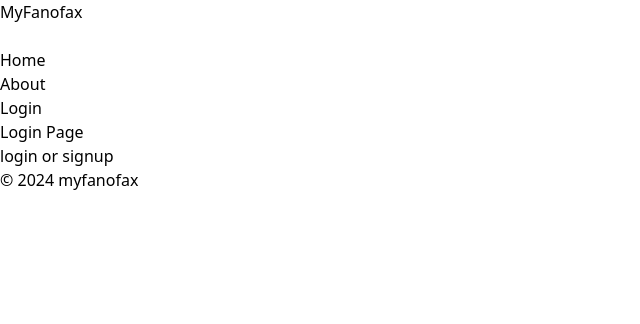
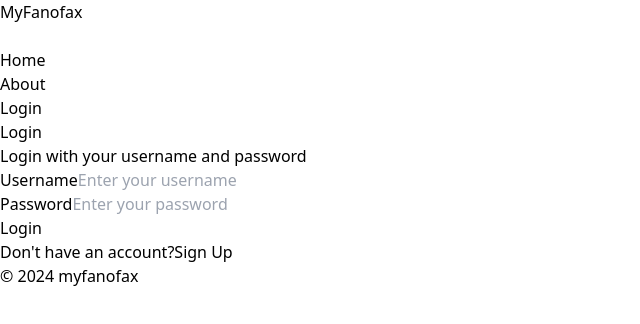
Before and after one commit to kristin-denny/MyFanofax, a React app in the folder client/: page /login in a window 1280 px wide. Shown: the top 324 px of the page, without its empty margins (0-640 px from the left). Built offline with nearby package versions, Linux system fonts and the light colour scheme; the HTML template or start-up script is replaced by a standard one.

Commit message:
login/sign-up works

```diff
--- a/client/src/pages/Login.tsx
+++ b/client/src/pages/Login.tsx
@@ -1,8 +1,107 @@
-export default function Portfolio() {
-  return (
-    <section>
-      <h1 className="text-3xl font-bold mb-4 text-center md:text-left">Login Page</h1>
-      <h2>login or signup</h2>
+import { useState } from 'react';
+
+export default function Portfolio() { // Rename to Login
+  const [isLogin, setIsLogin] = useState(true);
+
+  return ( // Login Form UI with conditional rendering
+    <section className="flex flex-col items-center justify-center min-h-screen bg-gray-100 p-6">
+      <div className="w-full max-w-md p-8 space-y-6 bg-white rounded-lg shadow-md">
+        <h1 className="text-3xl font-bold text-center text-gray-800 mb-4">
+          {isLogin ? 'Login' : 'Sign Up'}
+        </h1>
+        <h2 className="text-center text-gray-600 mb-6">
+          {isLogin ? 'Login with your username and password' : 'Sign up to create an account'}
+        </h2>
+
+        {isLogin ? (
+          // Login Form
+          <form className="space-y-4">
+            <div>
+              <label className="block text-gray-700">Username</label>
+              <input
+                type="text"
+                className="w-full px-4 py-2 mt-2 border rounded-md focus:outline-none focus:ring-2 focus:ring-blue-500"
+                placeholder="Enter your username"
+                required
+              />
+            </div>
+            <div>
+              <label className="block text-gray-700">Password</label>
+              <input
+                type="password"
+                className="w-full px-4 py-2 mt-2 border rounded-md focus:outline-none focus:ring-2 focus:ring-blue-500"
+                placeholder="Enter your password"
+                required
+              />
+            </div>
+            <button
+              type="submit"
+              className="w-full px-4 py-2 font-bold text-white bg-blue-600 rounded-md hover:bg-blue-700 focus:outline-none focus:ring-2 focus:ring-blue-500"
+            >
+              Login
+            </button>
+          </form>
+        ) : (
+          // Sign Up Form
+          <form className="space-y-4">
+            <div>
+              <label className="block text-gray-700">Username</label>
+              <input
+                type="text"
+                className="w-full px-4 py-2 mt-2 border rounded-md focus:outline-none focus:ring-2 focus:ring-blue-500"
+                placeholder="Choose a username"
+                required
+              />
+            </div>
+            <div>   {/* Email Input */}
+              <label className="block text-gray-700">Email</label>
+              <input
+                type="email"
+                className="w-full px-4 py-2 mt-2 border rounded-md focus:outline-none focus:ring-2 focus:ring-blue-500"
+                placeholder="Enter your email"
+                required
+              />
+            </div>
+            <div> {/* Password Input */}
+              <label className="block text-gray-700">Password</label>
+              <input
+                type="password"
+                className="w-full px-4 py-2 mt-2 border rounded-md focus:outline-none focus:ring-2 focus:ring-blue-500"
+                placeholder="Create a password"
+                required
+              />
+            </div>
+            <div> {/* Confirm Password Input */}
+              <label className="block text-gray-700">Confirm Password</label>
+              <input
+                type="password"
+                className="w-full px-4 py-2 mt-2 border rounded-md focus:outline-none focus:ring-2 focus:ring-blue-500"
+                placeholder="Confirm your password"
+                required
+              />
+            </div>
+            <button // Sign Up Button
+              type="submit"
+              className="w-full px-4 py-2 font-bold text-white bg-blue-600 rounded-md hover:bg-blue-700 focus:outline-none focus:ring-2 focus:ring-blue-500"
+            >
+              Sign Up
+            </button>
+          </form>
+        )}
+
+        {/* Toggle Login/Signup */}
+        <p className="text-center text-gray-600">
+          {isLogin ? "Don't have an account?" : 'Already have an account?'}
+          <button
+            type="button"
+            onClick={() => setIsLogin(!isLogin)}
+            className="ml-2 text-blue-600 hover:underline focus:outline-none"
+            >
+            {/* {Toggle Button Text}  */}
+            {isLogin ? 'Sign Up' : 'Login'}
+          </button>
+        </p>
+      </div>
     </section>
   );
 }
```
